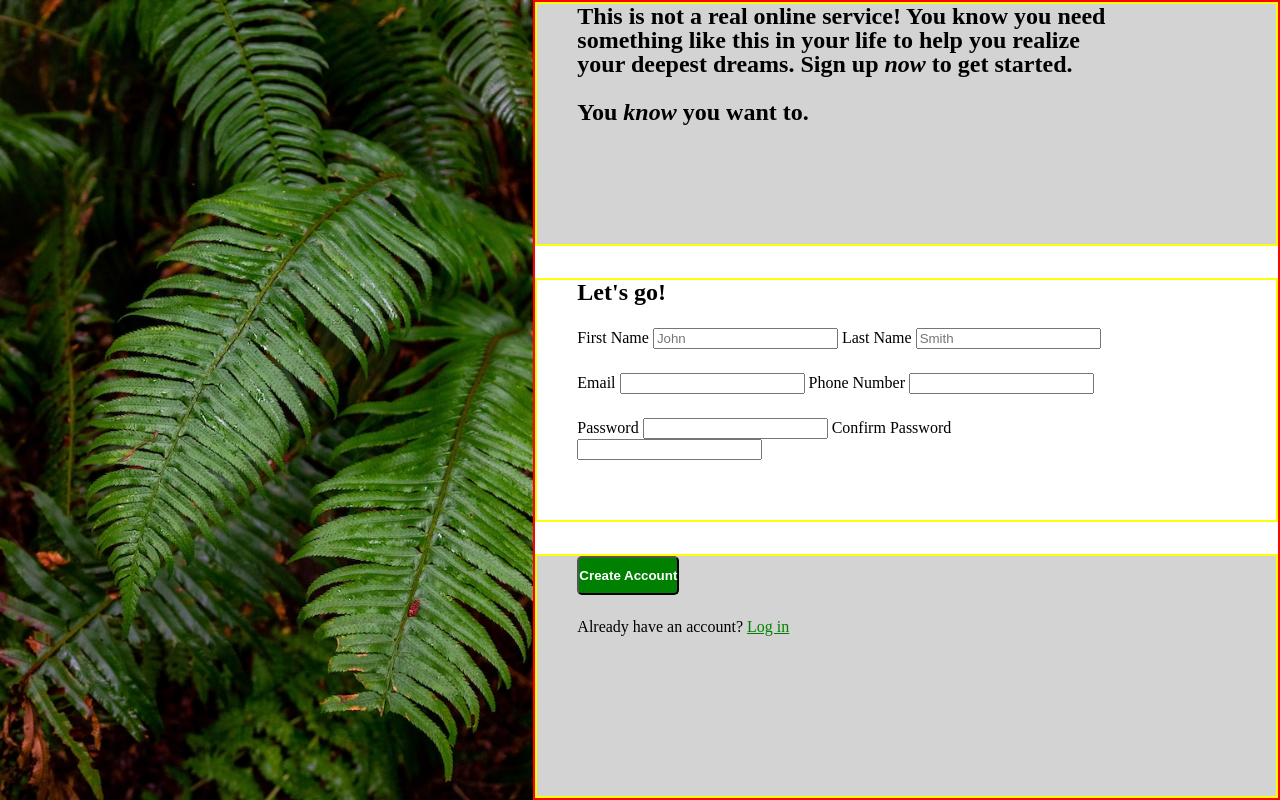
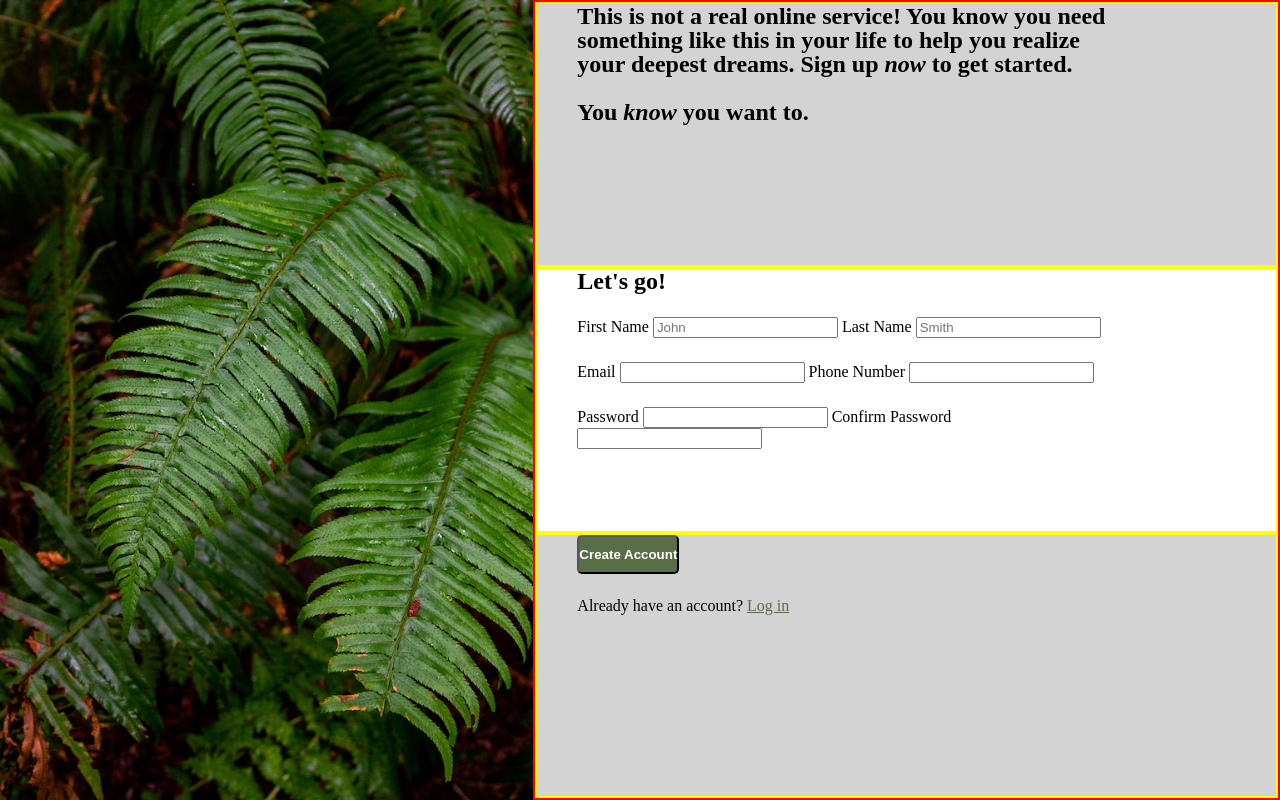
Before and after one commit to estremenyo/signup-form, a plain HTML site: page index.html in a window 1280 px wide. Drawn offline with Linux system fonts and the light colour scheme.

Commit message:
Update button and link color

```diff
--- a/styles.css
+++ b/styles.css
@@ -1,3 +1,7 @@
+:root {
+    --actiongreen: rgb(89, 109, 72);
+}
+
 body {
     display: flex;
     height: 100vh;
@@ -10,7 +14,7 @@ form {
     flex: 1 1 0;
     border: 2px solid red;
     flex-direction: column;
-    gap: 2rem;
+
 
 }
 
@@ -37,7 +41,7 @@ em {
 }
 
 button[type="submit"] {
-    background-color: green;
+    background-color: var(--actiongreen);
     color: white;
     border-radius: 5px;
     padding: 10px 0px;
@@ -51,6 +55,6 @@ div.hero-text {
 }
 
 a {
-    color: green;
+    color: var(--actiongreen);
     align-self: flex-start;
 }
```
